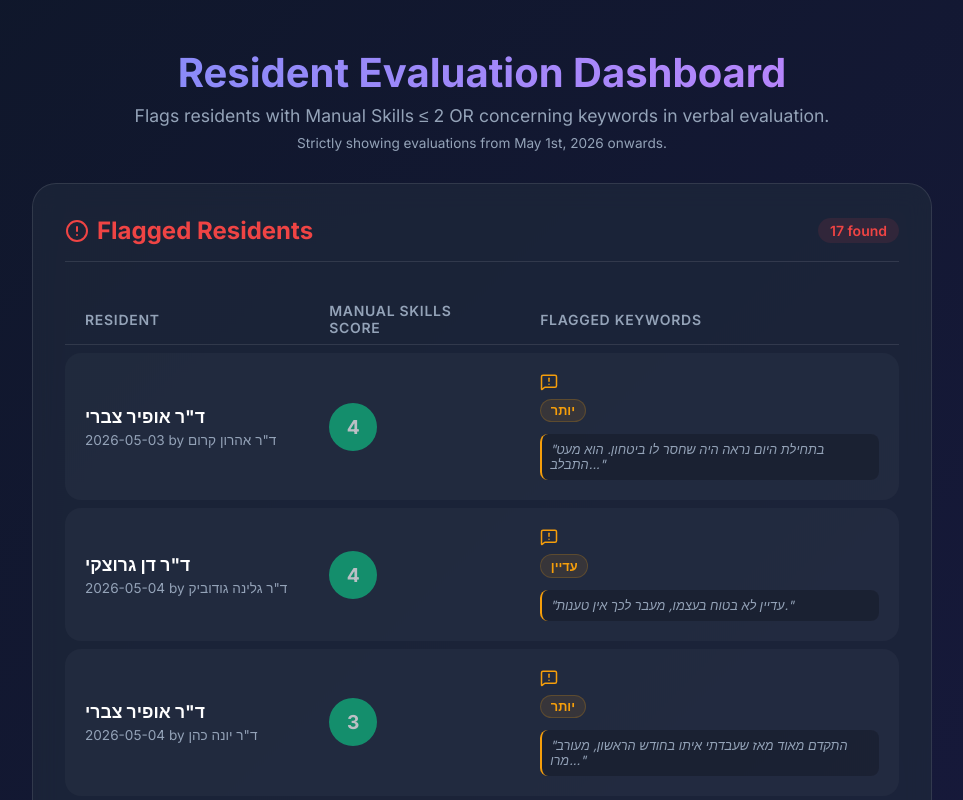
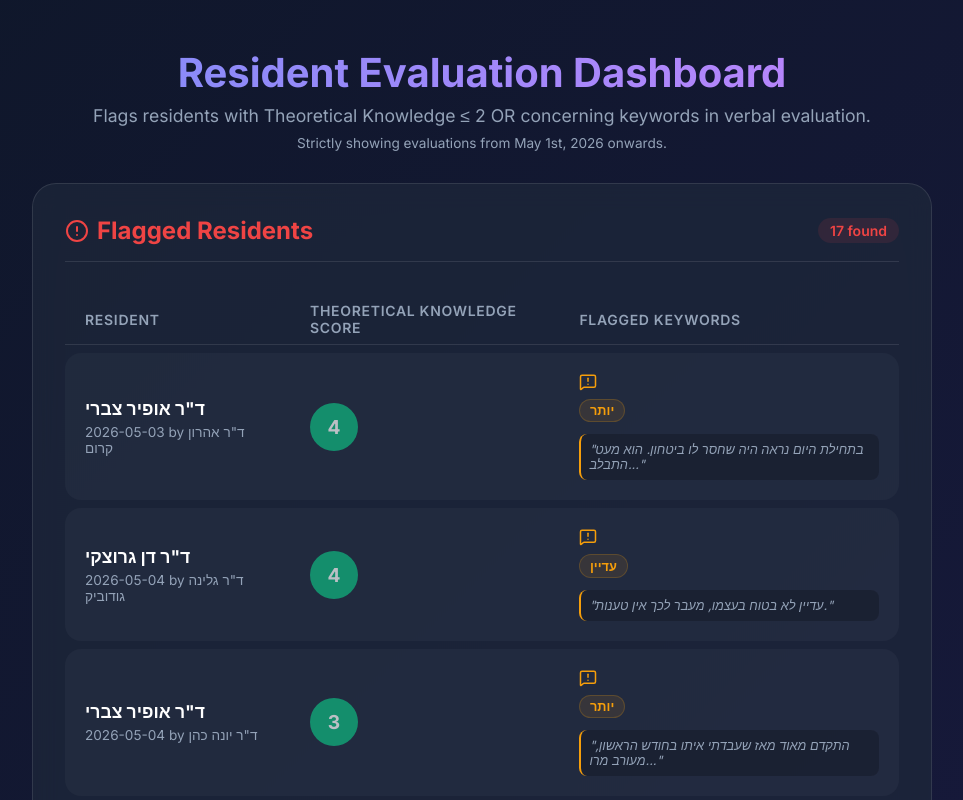
Before and after one commit to ACCESSCD/Dantest, a React (Vite) app: page / in a window 1280 px wide. Shown: the top 800 px of the page, without its empty margins (158-1121 px from the left). Built offline with nearby package versions, Linux system fonts and the light colour scheme.

Commit message:
Revert column check back to Theoretical Knowledge (Column C)

```diff
--- a/src/App.jsx
+++ b/src/App.jsx
@@ -51,7 +51,7 @@ function App() {
 
       if (!isValidDateAndRecent) return;
 
-      const targetKey = Object.keys(row).find(k => k.trim() === 'מיומנות מנואלית')
+      const targetKey = Object.keys(row).find(k => k.trim() === 'ידע תיאורטי')
       const textKey = Object.keys(row).find(k => k.trim() === 'הערכה מילולית')
 
       const score = targetKey ? row[targetKey] : null
@@ -137,7 +137,7 @@ function App() {
     <div className="dashboard-container">
       <header className="header">
         <h1>Resident Evaluation Dashboard</h1>
-        <p>Flags residents with Manual Skills ≤ 2 OR concerning keywords in verbal evaluation.</p>
+        <p>Flags residents with Theoretical Knowledge ≤ 2 OR concerning keywords in verbal evaluation.</p>
         <p style={{ fontSize: '0.85rem', color: 'var(--text-muted)', marginTop: '0.5rem' }}>Strictly showing evaluations from May 1st, 2026 onwards.</p>
       </header>
 
@@ -178,7 +178,7 @@ function App() {
                 <thead>
                   <tr>
                     <th>Resident</th>
-                    <th>Manual Skills Score</th>
+                    <th>Theoretical Knowledge Score</th>
                     <th>Flagged Keywords</th>
                   </tr>
                 </thead>
```
Also changed, not shown: 1 other file (tests, documents, lock files or other folders).
